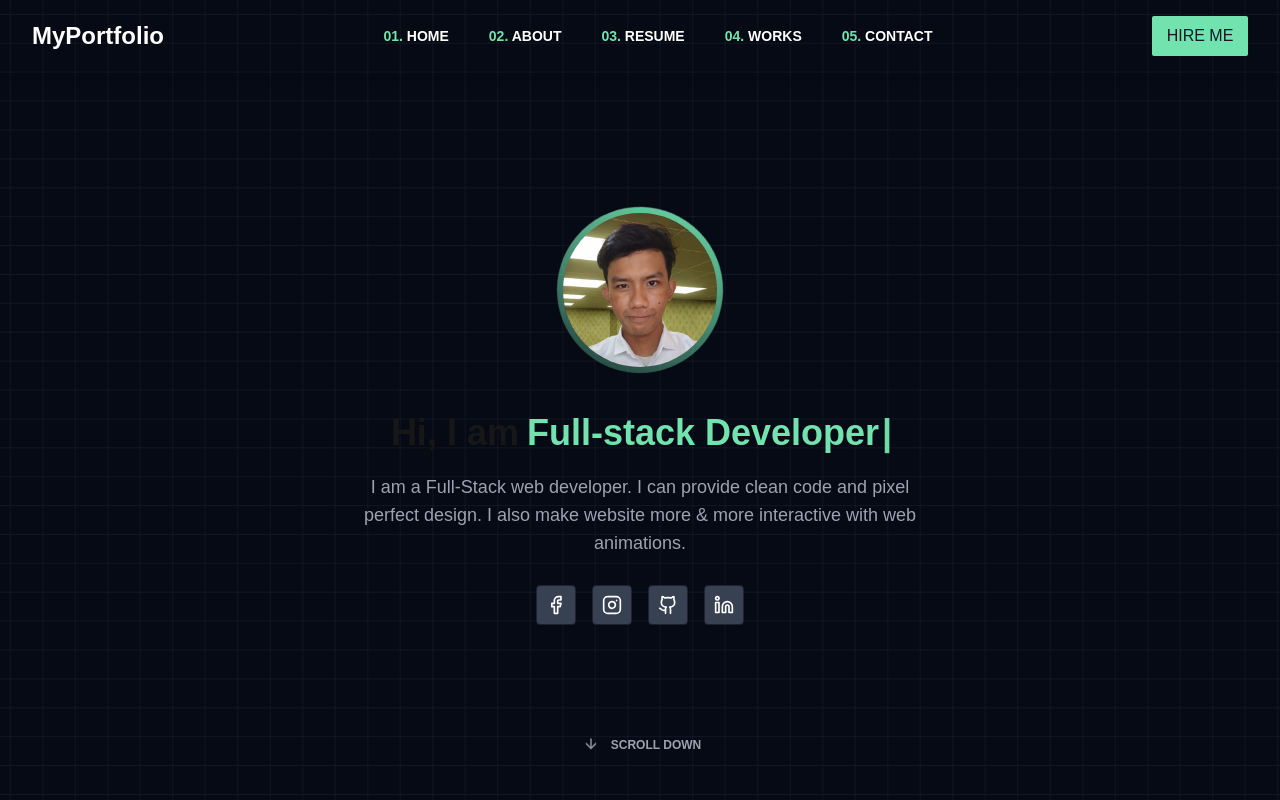
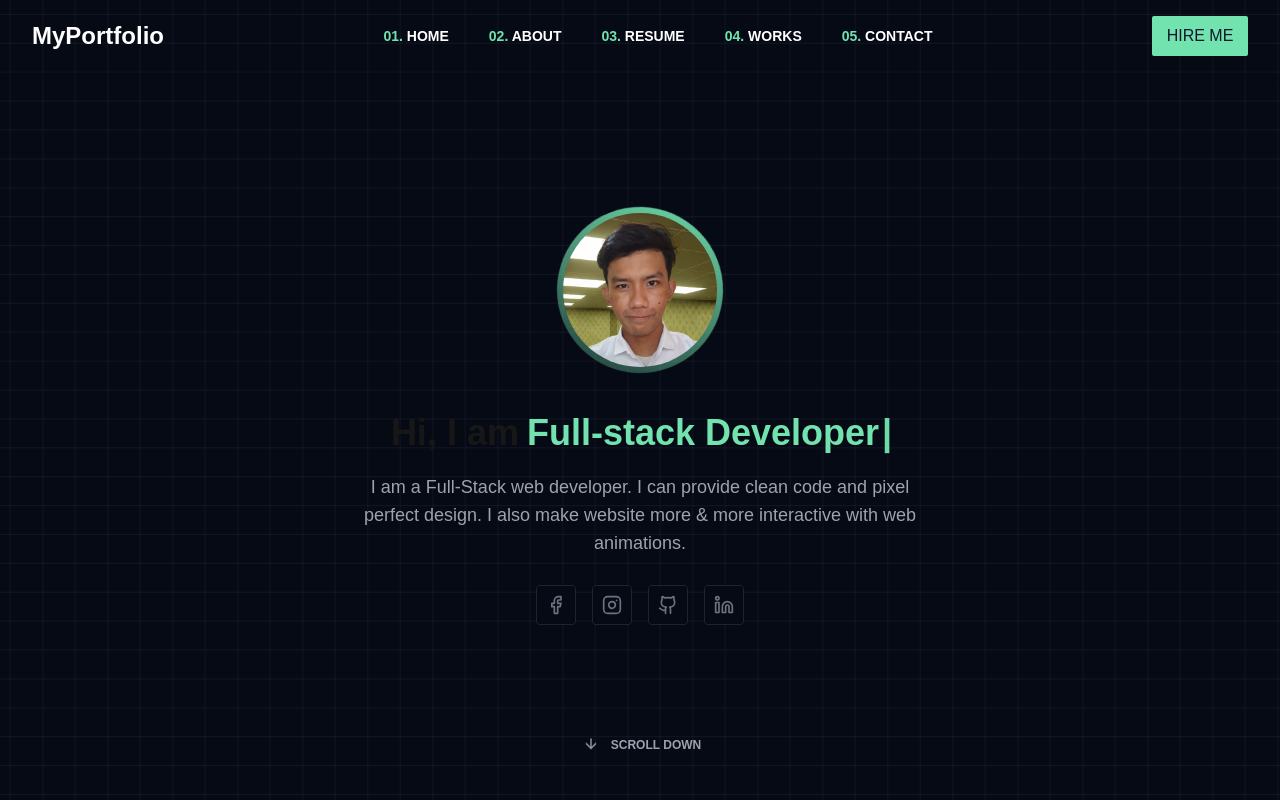
Before and after one commit to difhaels/portfolio-v4, a Next.js app: page / in a window 1280 px wide. Shown: the top 800 px of the page. Built offline with nearby package versions, Linux system fonts and the light colour scheme.

Commit message:
remix hero

```diff
--- a/src/components/HeroSection.jsx
+++ b/src/components/HeroSection.jsx
@@ -49,7 +49,7 @@ export default function HeroSection() {
             className="group relative inline-block h-10 w-10 overflow-hidden rounded border border-white/10 text-lg"
           >
             {/* Ikon Awal */}
-            <span className="front absolute inset-0 flex items-center justify-center bg-gray-700 text-white transition-all duration-500 group-hover:-translate-y-full">
+            <span className="front absolute inset-0 flex items-center justify-center bg-[#060A15] text-gray-500 transition-all duration-500 group-hover:-translate-y-full">
               <Facebook className="h-5 w-5" />
             </span>
 
@@ -63,7 +63,7 @@ export default function HeroSection() {
             className="group relative inline-block h-10 w-10 overflow-hidden rounded border border-white/10 text-lg"
           >
             {/* Ikon Awal */}
-            <span className="front absolute inset-0 flex items-center justify-center bg-gray-700 text-white transition-all duration-500 group-hover:-translate-y-full">
+            <span className="front absolute inset-0 flex items-center justify-center bg-[#060A15] text-gray-500 transition-all duration-500 group-hover:-translate-y-full">
               <Instagram className="h-5 w-5" />
             </span>
 
@@ -77,7 +77,7 @@ export default function HeroSection() {
             className="group relative inline-block h-10 w-10 overflow-hidden rounded border border-white/10 text-lg"
           >
             {/* Ikon Awal */}
-            <span className="front absolute inset-0 flex items-center justify-center bg-gray-700 text-white transition-all duration-500 group-hover:-translate-y-full">
+            <span className="front absolute inset-0 flex items-center justify-center bg-[#060A15] text-gray-500 transition-all duration-500 group-hover:-translate-y-full">
               <Github className="h-5 w-5" />
             </span>
 
@@ -91,7 +91,7 @@ export default function HeroSection() {
             className="group relative inline-block h-10 w-10 overflow-hidden rounded border border-white/10 text-lg"
           >
             {/* Ikon Awal */}
-            <span className="front absolute inset-0 flex items-center justify-center bg-gray-700 text-white transition-all duration-500 group-hover:-translate-y-full">
+            <span className="front absolute inset-0 flex items-center justify-center bg-[#060A15] text-gray-500 transition-all duration-500 group-hover:-translate-y-full">
               <Linkedin className="h-5 w-5" />
             </span>
 
```
